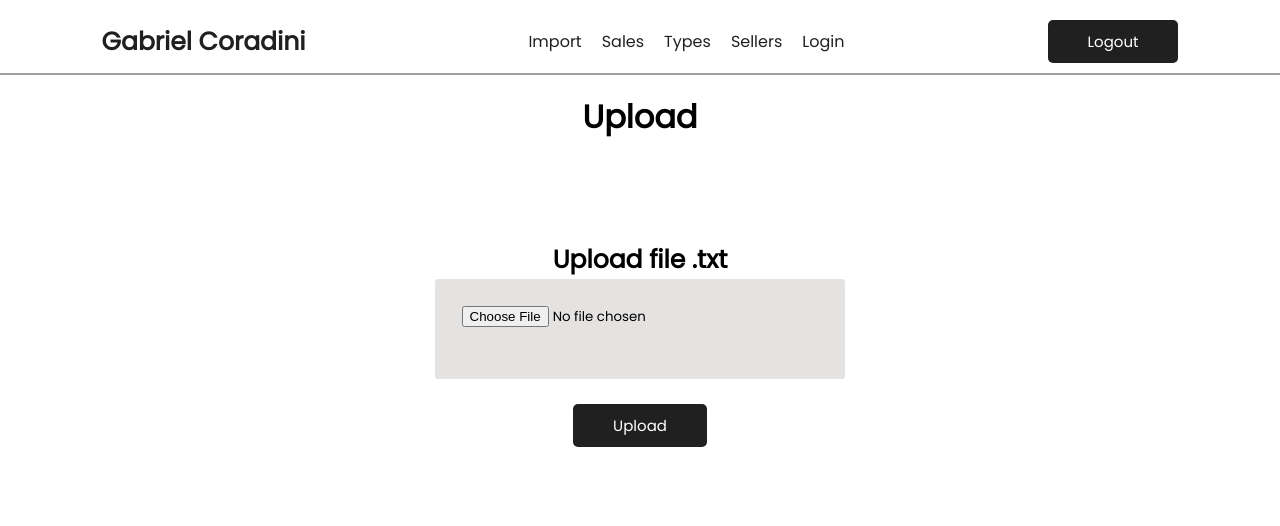
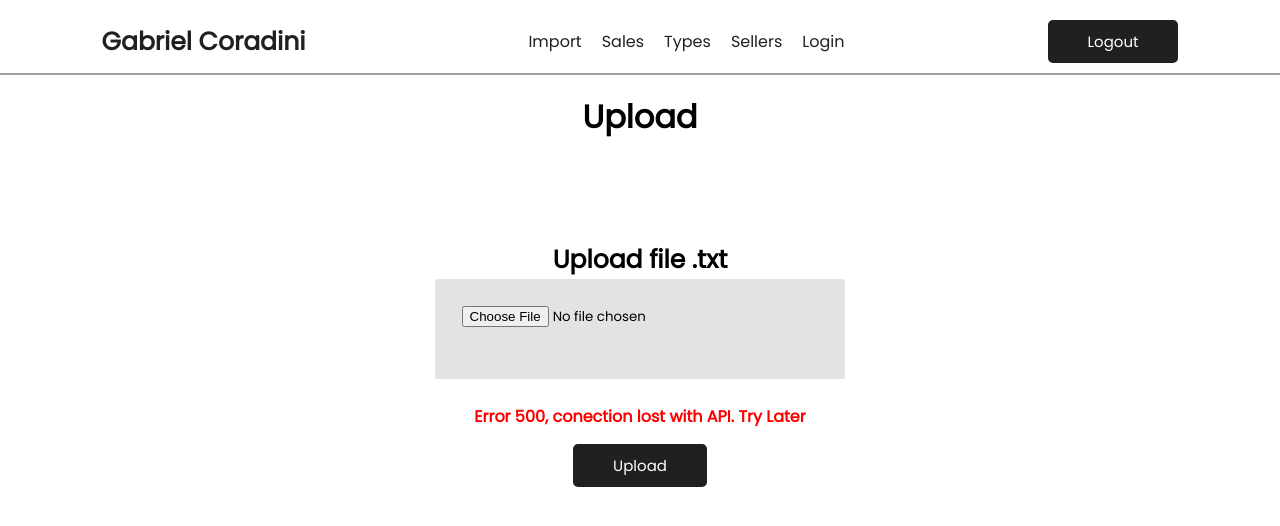
Before and after one commit to coradini0302/Desafio-Coodesh, a React (Create React App) app in the folder desafio/: page /Import in a window 1280 px wide. Both pictures are taken after a click on the button "Upload". Shown: the top 526 px of the page. Built offline with nearby package versions, Linux system fonts and the light colour scheme; no server answers.

Commit message:
error messages

```diff
--- a/desafio/src/components/upload.css
+++ b/desafio/src/components/upload.css
@@ -28,4 +28,10 @@
   cursor: pointer;
   transition: 1s background;
   margin-bottom: 10px;
+  margin-top: 15px;
 }
+
+.Error{
+    color:red;
+    font-weight: 800;
+}
--- a/desafio/src/components/upload.js
+++ b/desafio/src/components/upload.js
@@ -7,6 +7,8 @@ import { useNavigate } from "react-router-dom";
 const Upload = () => {
 
     const [file, setFile] = useState();
+    const [uploadError, setUploadError] = useState(false);
+    const [serverError, setServerError] = useState(false);
     const navigate = useNavigate();
 
     const saveFile = async e => {
@@ -31,8 +33,10 @@ const Upload = () => {
         }).catch((err) =>{
             if(err.response){
                 console.log(err.response);
+                setUploadError(true);
             }else{
                 console.log("Erro: Tente mais tarde")
+                setServerError(true);
             }
         })
 
@@ -46,12 +50,15 @@ const Upload = () => {
                     <label className="inputLabel"> Upload file .txt</label>
 
                     <input className="uploadInput" type='file' name='txt' onChange={e => setFile(e.target.files[0])} /> <br /><br />
+                    {uploadError ? <p className="Error">Error 400, file not uploaded</p>:null}
+                    {serverError ? <p className="Error">Error 500, conection lost with API. Try Later</p>:null}
                     <button type="submit" id="uploadbtn"> Upload</button>
                 </form>
             </div>
 
 
         </div>
+
     )
 }
 
```
